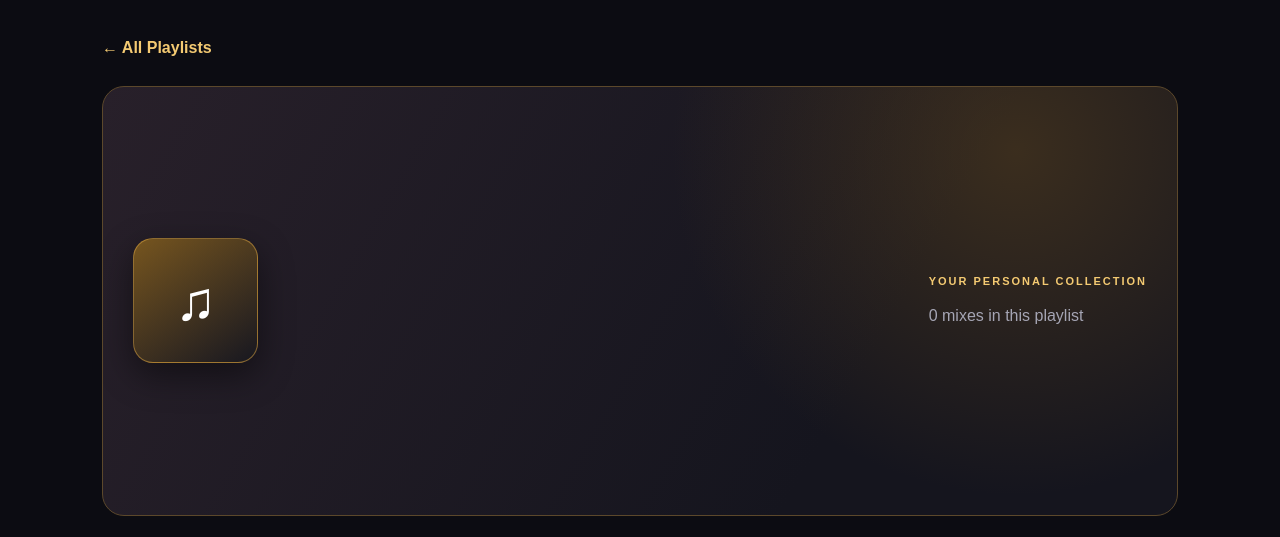
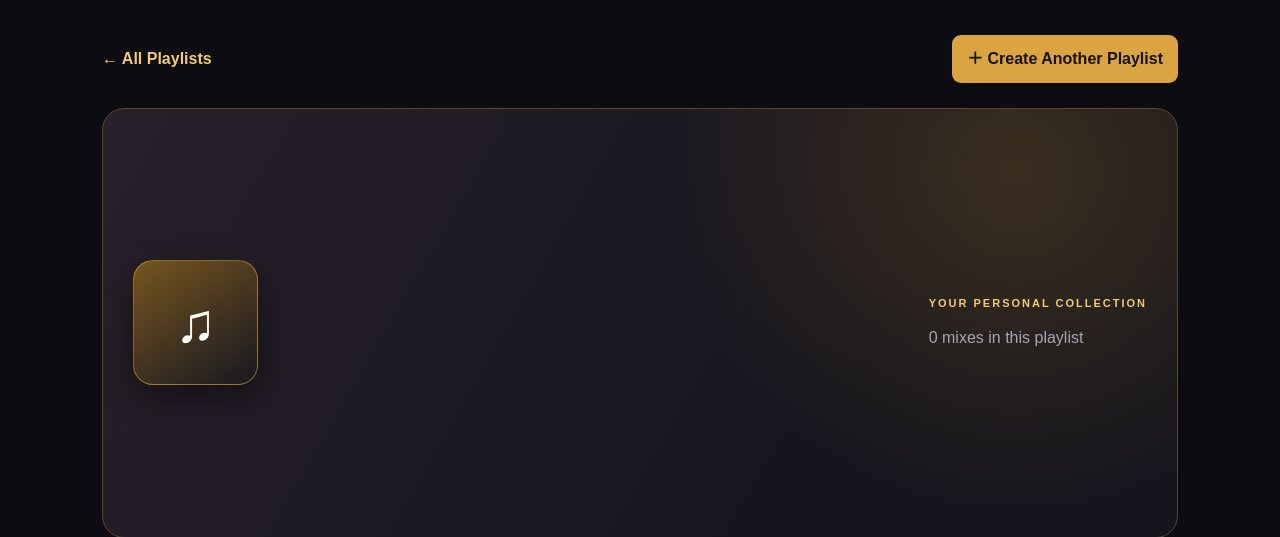
Before and after one commit to 5910henry-art/dj-mix-hub, a Flask app: template templates/listener/playlist_detail.html in a window 1280 px wide. Shown: the top 537 px of the page. Run offline with Flask 3, Linux system fonts and the light colour scheme; the template is opened without the code that fills it, so the values that code supplies are empty; some libraries are stand-ins or nearby versions.

Commit message:
Add create playlist shortcut from playlist detail

```diff
--- a/templates/listener/playlist_detail.html
+++ b/templates/listener/playlist_detail.html
@@ -12,6 +12,10 @@ body{margin:0;background:var(--bg);color:#fff;font-family:Arial,sans-serif}
 .page{width:min(1120px,100%);margin:auto;padding:35px 22px 65px}
 .back{display:inline-flex;color:var(--gold-light);text-decoration:none;margin-bottom:25px;font-weight:600}
 .back:hover{color:white}
+.top-links{display:flex;align-items:center;justify-content:space-between;gap:14px;flex-wrap:wrap;margin-bottom:25px}
+.top-links .back{margin:0}
+.new-playlist{background:var(--gold);color:#17120a}
+@media(max-width:420px){.top-links{align-items:stretch}.top-links .action-link{width:100%}}
 .hero{position:relative;overflow:hidden;display:flex;align-items:center;gap:24px;padding:30px;border:1px solid #5c482b;border-radius:22px;background:radial-gradient(circle at 85% 15%,#5c431e88,transparent 35%),linear-gradient(120deg,#28202a,#15151e 70%);margin-bottom:25px}
 .hero-art{width:125px;height:125px;flex-shrink:0;border-radius:20px;display:grid;place-items:center;font-size:55px;background:linear-gradient(145deg,#76551f,#171720);border:1px solid #d9a44188;box-shadow:0 12px 35px #0007}
 .eyebrow{font-size:11px;letter-spacing:2px;color:var(--gold-light);font-weight:800;text-transform:uppercase}
@@ -76,7 +80,10 @@ button:hover,.action-link:hover{background:var(--gold-light);transform:translate
 </head>
 <body>
 <main class="page">
+<div class="top-links">
 <a class="back" href="{{ url_for('listener_playlists') }}">← All Playlists</a>
+<a class="action-link new-playlist" href="{{ url_for('listener_playlists') }}#new-playlist">＋ Create Another Playlist</a>
+</div>
 
 <header class="hero">
 <div class="hero-art">♫</div>
--- a/templates/listener/playlists.html
+++ b/templates/listener/playlists.html
@@ -67,7 +67,7 @@ button:hover,.open:hover{background:var(--gold-light);transform:translateY(-1px)
 <div class="hero-icon">♫</div>
 </header>
 
-<section class="panel">
+<section class="panel" id="new-playlist">
 <h2>＋ Create a new playlist</h2>
 <p class="muted">Give your collection a name and start adding mixes.</p>
 <form class="create" action="{{ url_for('create_listener_playlist') }}" method="POST">
```
